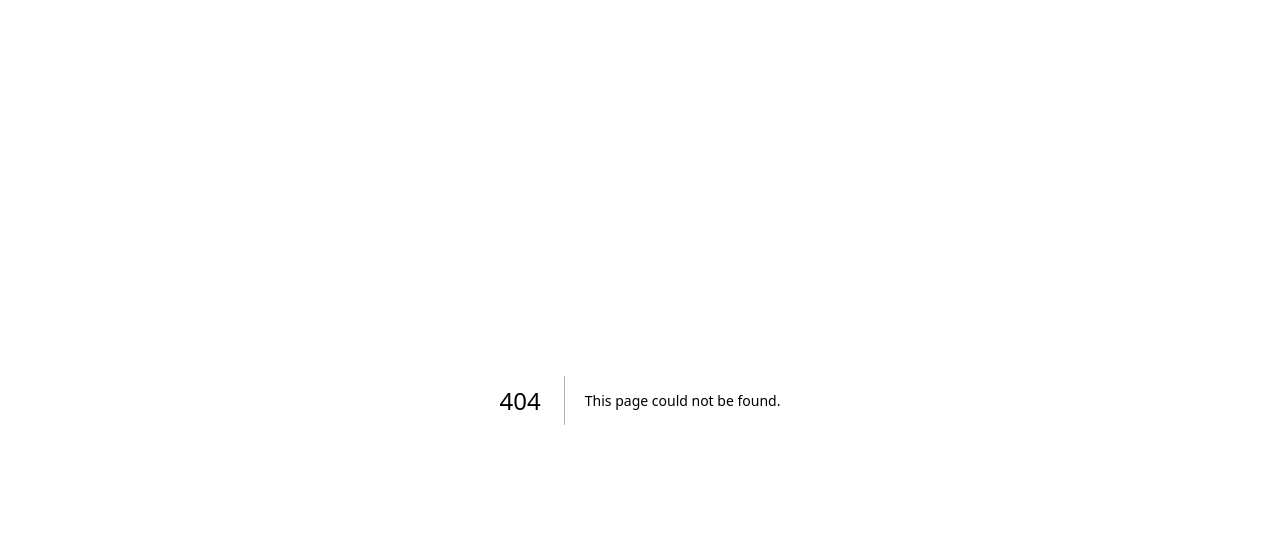
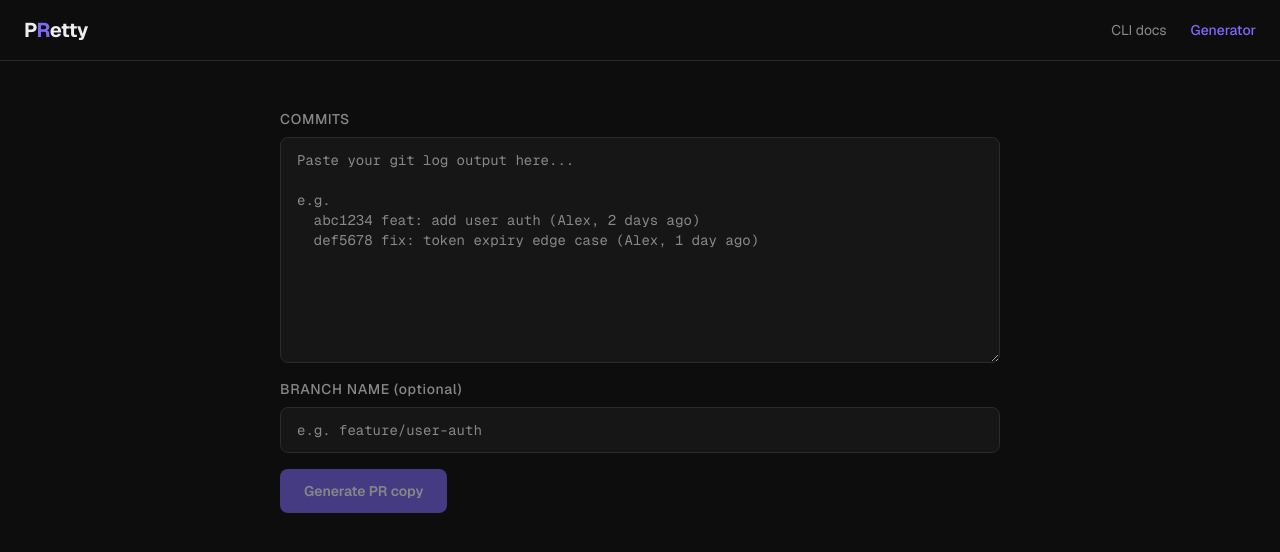
Before and after one commit to alexandrakay/pretty-pr, a Next.js app in the folder web/: page /app in a window 1280 px wide. Before the commit this address had no page. Shown: the top 552 px of the page. Built offline with nearby package versions, Linux system fonts and the light colour scheme.

Commit message:
feat: move generator to /app route

```diff
--- /dev/null
+++ b/web/app/app/page.tsx
@@ -0,0 +1,22 @@
+import GenerateForm from "@/app/components/GenerateForm";
+
+export default function AppPage() {
+  return (
+    <div className="flex flex-col min-h-screen">
+      <header className="border-b border-border px-6 py-4 flex items-center justify-between">
+        <a href="/" className="flex items-center gap-3">
+          <span className="text-xl font-bold tracking-tight">
+            P<span className="text-accent">R</span>etty
+          </span>
+        </a>
+        <nav className="flex items-center gap-6 text-sm text-text-muted">
+          <a href="/cli" className="hover:text-text-primary transition-colors">CLI docs</a>
+          <a href="/app" className="text-accent font-medium">Generator</a>
+        </nav>
+      </header>
+      <main className="flex-1 max-w-3xl w-full mx-auto px-6 py-12">
+        <GenerateForm />
+      </main>
+    </div>
+  );
+}
```
